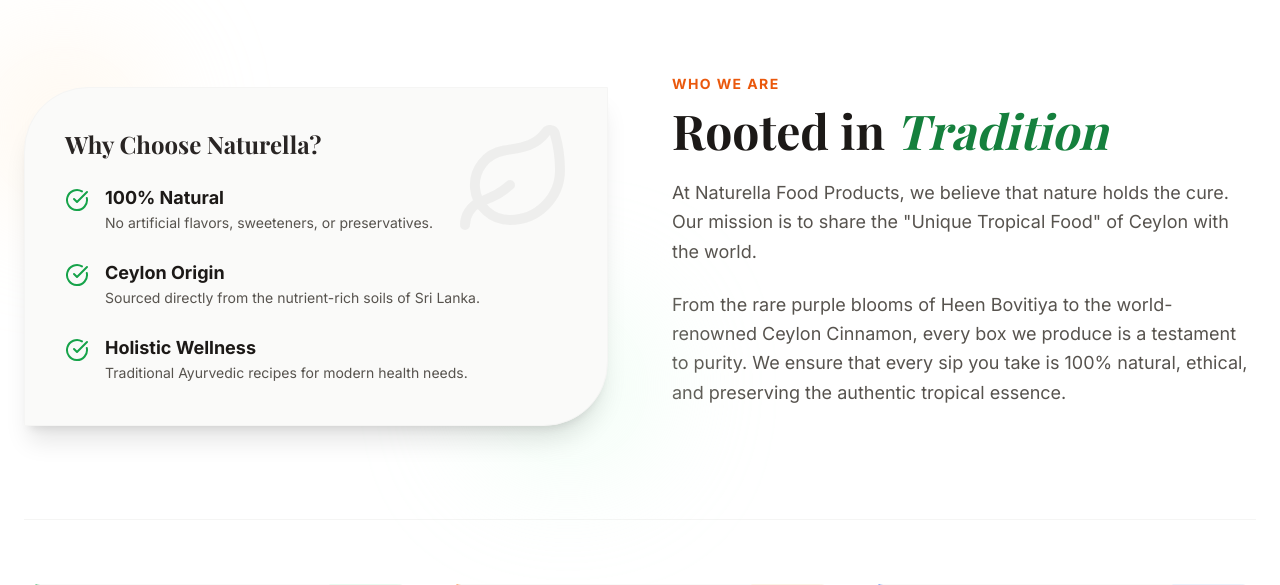
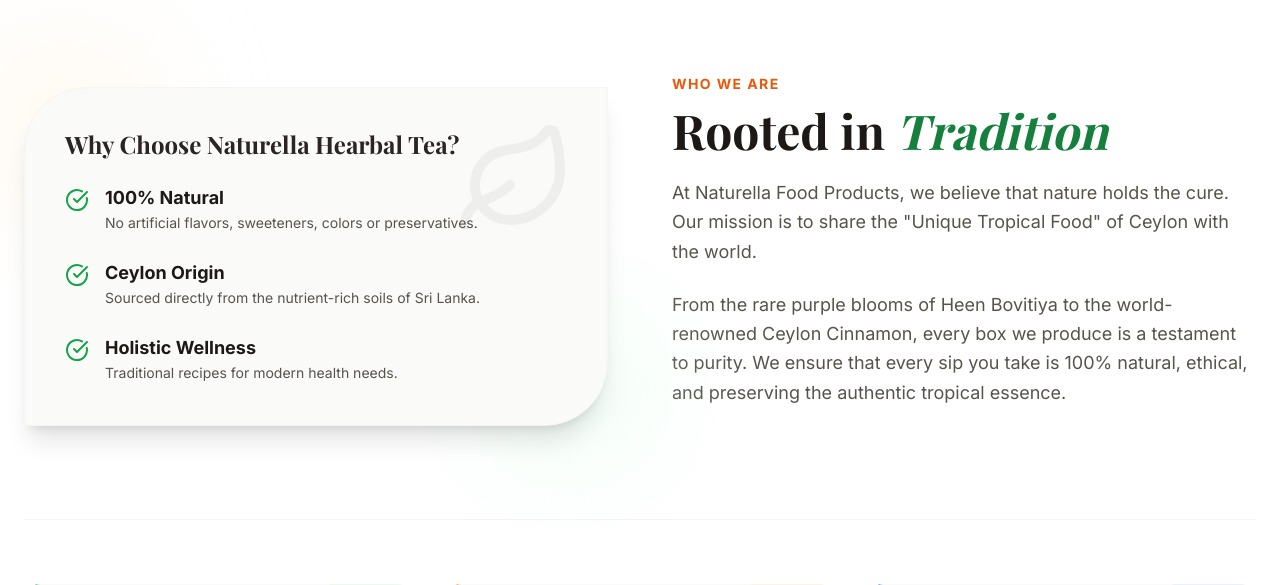
Before and after one commit to Samodya/naturella_tea, a plain HTML site: page index.html in a window 1280 px wide. Shown: the part 702-1287 px from the top of the page. Drawn offline with nearby package versions, Linux system fonts and the light colour scheme; a web font is replaced by a local one.

Commit message:
adding updates

```diff
--- a/index.html
+++ b/index.html
@@ -146,13 +146,13 @@
                         <div class="absolute top-0 right-0 p-8 opacity-5">
                             <i data-lucide="leaf" class="w-[120px] h-[120px]"></i>
                         </div>
-                        <h3 class="text-2xl font-serif font-bold text-stone-800 mb-6 relative z-10">Why Choose Naturella?</h3>
+                        <h3 class="text-2xl font-serif font-bold text-stone-800 mb-6 relative z-10">Why Choose Naturella Hearbal Tea?</h3>
                         <ul class="space-y-6 relative z-10">
                             <li class="flex">
                                 <div class="shrink-0 mt-1 mr-4 text-green-600"><i data-lucide="check-circle" class="w-6 h-6"></i></div>
                                 <div>
                                     <h4 class="font-bold text-stone-900 text-lg">100% Natural</h4>
-                                    <p class="text-stone-600 text-sm leading-relaxed">No artificial flavors, sweeteners, or preservatives.</p>
+                                    <p class="text-stone-600 text-sm leading-relaxed">No artificial flavors, sweeteners, colors or preservatives.</p>
                                 </div>
                             </li>
                             <li class="flex">
@@ -166,7 +166,7 @@
                                 <div class="shrink-0 mt-1 mr-4 text-green-600"><i data-lucide="check-circle" class="w-6 h-6"></i></div>
                                 <div>
                                     <h4 class="font-bold text-stone-900 text-lg">Holistic Wellness</h4>
-                                    <p class="text-stone-600 text-sm leading-relaxed">Traditional Ayurvedic recipes for modern health needs.</p>
+                                    <p class="text-stone-600 text-sm leading-relaxed">Traditional recipes for modern health needs.</p>
                                 </div>
                             </li>
                         </ul>
```
